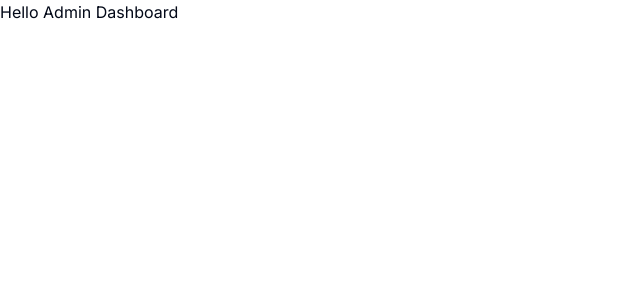
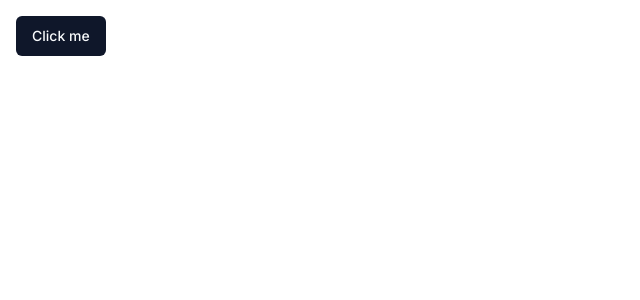
Before and after one commit to dialite/ecommerce-cms, a Next.js app: page / in a window 1280 px wide. Shown: the top 300 px of the page, without its empty margins (0-640 px from the left). Built offline with nearby package versions, Linux system fonts and the light colour scheme.

Commit message:
Install button component

```diff
--- a/app/(root)/page.tsx
+++ b/app/(root)/page.tsx
@@ -1,3 +1,9 @@
+import { Button } from "@/components/ui/button";
+
 export default function Home() {
-  return <p>Hello Admin Dashboard</p>;
+  return (
+    <div className="p-4">
+      <Button>Click me</Button>
+    </div>
+  );
 }
--- /dev/null
+++ b/components/ui/button.tsx
@@ -0,0 +1,56 @@
+import * as React from "react"
+import { Slot } from "@radix-ui/react-slot"
+import { cva, type VariantProps } from "class-variance-authority"
+
+import { cn } from "@/lib/utils"
+
+const buttonVariants = cva(
+  "inline-flex items-center justify-center rounded-md text-sm font-medium ring-offset-background transition-colors focus-visible:outline-none focus-visible:ring-2 focus-visible:ring-ring focus-visible:ring-offset-2 disabled:pointer-events-none disabled:opacity-50",
+  {
+    variants: {
+      variant: {
+        default: "bg-primary text-primary-foreground hover:bg-primary/90",
+        destructive:
+          "bg-destructive text-destructive-foreground hover:bg-destructive/90",
+        outline:
+          "border border-input bg-background hover:bg-accent hover:text-accent-foreground",
+        secondary:
+          "bg-secondary text-secondary-foreground hover:bg-secondary/80",
+        ghost: "hover:bg-accent hover:text-accent-foreground",
+        link: "text-primary underline-offset-4 hover:underline",
+      },
+      size: {
+        default: "h-10 px-4 py-2",
+        sm: "h-9 rounded-md px-3",
+        lg: "h-11 rounded-md px-8",
+        icon: "h-10 w-10",
+      },
+    },
+    defaultVariants: {
+      variant: "default",
+      size: "default",
+    },
+  }
+)
+
+export interface ButtonProps
+  extends React.ButtonHTMLAttributes<HTMLButtonElement>,
+    VariantProps<typeof buttonVariants> {
+  asChild?: boolean
+}
+
+const Button = React.forwardRef<HTMLButtonElement, ButtonProps>(
+  ({ className, variant, size, asChild = false, ...props }, ref) => {
+    const Comp = asChild ? Slot : "button"
+    return (
+      <Comp
+        className={cn(buttonVariants({ variant, size, className }))}
+        ref={ref}
+        {...props}
+      />
+    )
+  }
+)
+Button.displayName = "Button"
+
+export { Button, buttonVariants }
--- a/package.json
+++ b/package.json
@@ -9,6 +9,7 @@
     "lint": "next lint"
   },
   "dependencies": {
+    "@radix-ui/react-slot": "^1.0.2",
     "@types/node": "20.5.9",
     "@types/react": "18.2.21",
     "@types/react-dom": "18.2.7",
```
Also changed, not shown: 1 other file (tests, documents, lock files or other folders).
